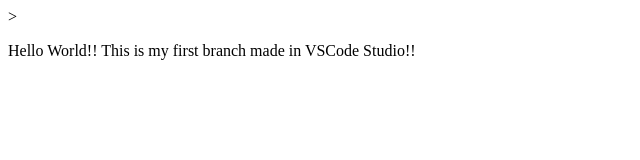
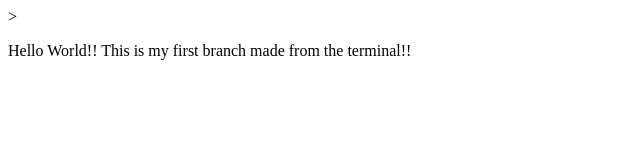
Before and after one commit to C0deC/git_test, a plain HTML site: page index.html in a window 1280 px wide. Shown: the full height of the page, 0-640 px from the left. Drawn offline with Linux system fonts and the light colour scheme.

Commit message:
Updated index.html

```diff
--- a/index.html
+++ b/index.html
@@ -10,7 +10,7 @@
     <!--DIV CONTENEDOR 1-->>
     <div class="container">
         <div class="row">
-            <p>Hello World!! This is my first branch made in VSCode Studio!!</p>
+            <p>Hello World!! This is my first branch made from the terminal!!</p>
         </div>
     </div>
 
```
